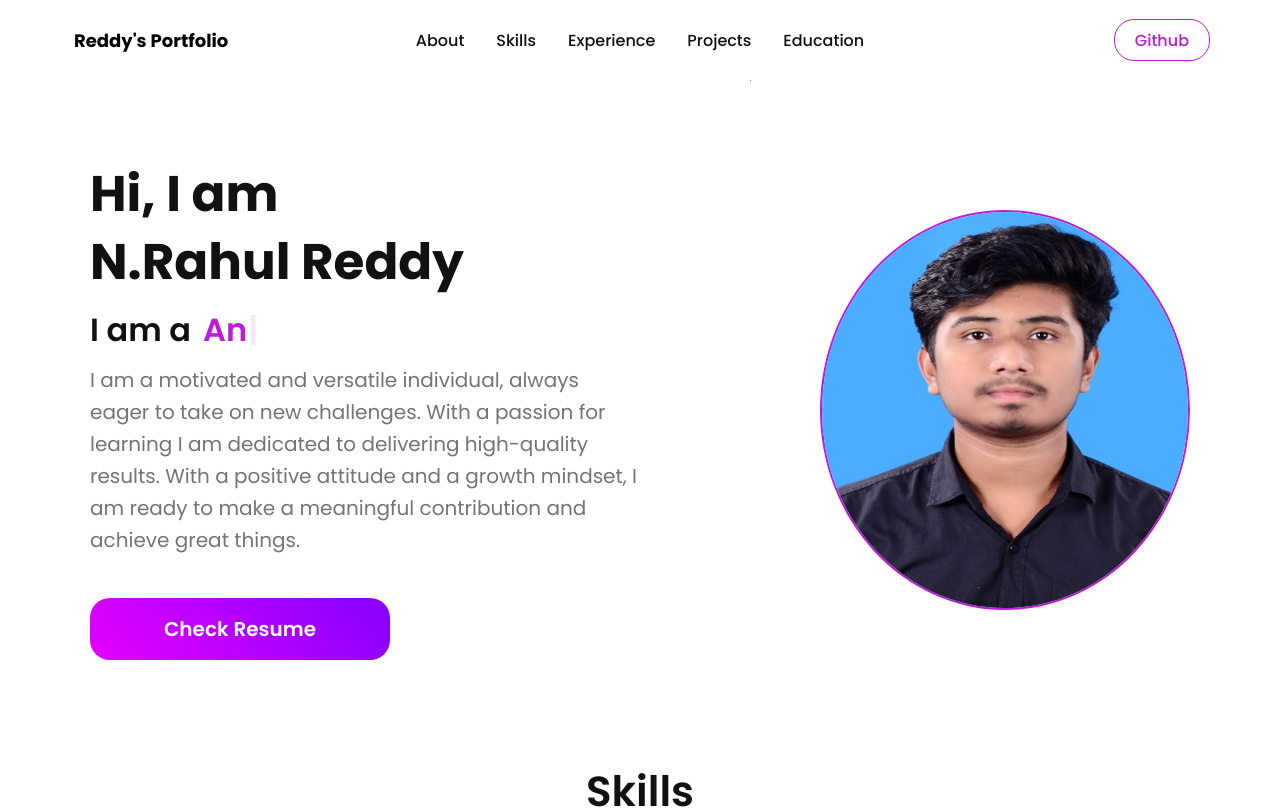
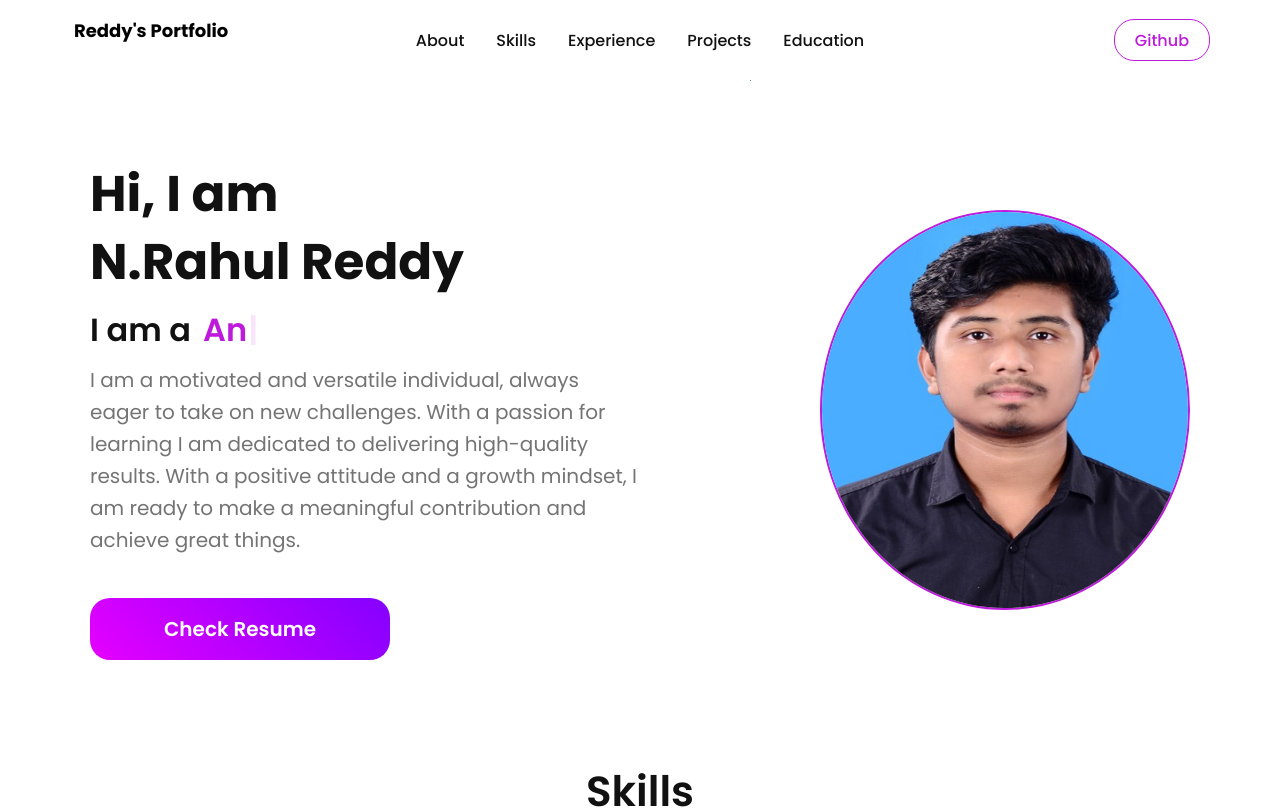
Before and after one commit to reddyy76/reddy-s-portfolio, a React (Create React App) app: page / in a window 1280 px wide. Shown: the top 809 px of the page. Built offline with nearby package versions, Linux system fonts and the light colour scheme.

Commit message:
Update index.js

```diff
--- a/src/components/Navbar/index.js
+++ b/src/components/Navbar/index.js
@@ -11,9 +11,10 @@ const Navbar = () => {
     <Nav>
       <NavbarContainer>
         <NavLogo to='/'>
-          <a style={{ display: "flex", alignItems: "center", color: "black", marginBottom: '20;', cursor: 'pointer' }}>
-            <c size="3rem" /> <Span>Reddy's Portfolio</Span>
-          </a>
+          <div style={{ display: "flex", alignItems: "center", color: "black", marginBottom: '20px', cursor: 'pointer' }}>
+    {/* Replace <c /> with a valid icon or remove */}
+            <Span>Reddy's Portfolio</Span>
+          </div>
         </NavLogo>
         <MobileIcon>
           <FaBars onClick={() => {
```
